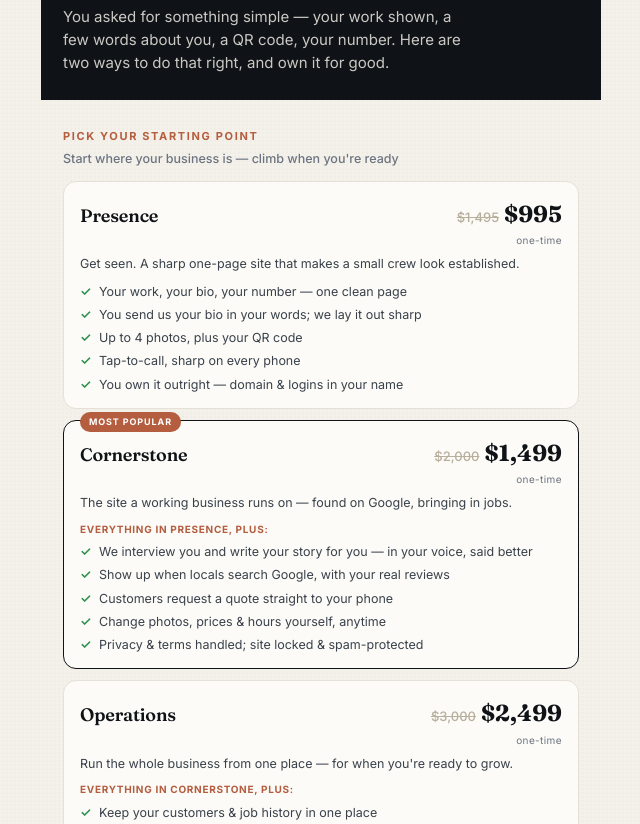
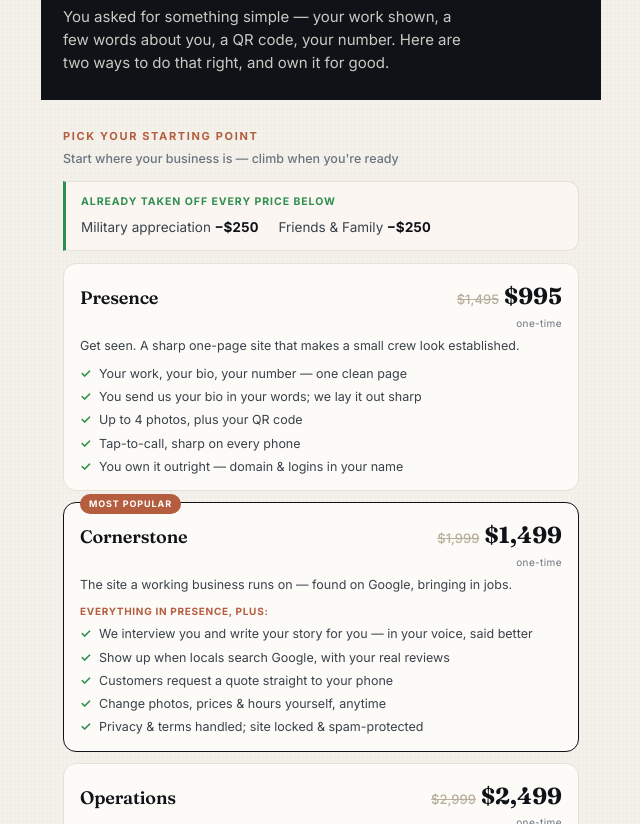
Before and after one commit to theridgestudioapp-oss/pro-lawn-care-demo, a plain HTML site: page quote.html in a window 1280 px wide. Shown: the part 121-945 px from the top of the page, without its empty margins (319-959 px from the left). Drawn offline with Linux system fonts and the light colour scheme.

Commit message:
Discounts-applied banner up top (Military -250 / F&F -250); standards 1999/2999 so math lands exact

```diff
--- a/quote.html
+++ b/quote.html
@@ -111,6 +111,12 @@
   .tc ul{list-style:none;display:flex;flex-direction:column;gap:6px}
   .tc li{font-size:12.5px;color:var(--ink-2);display:flex;gap:8px;align-items:flex-start;line-height:1.38}
   .tc li .ck{color:var(--green);font-weight:700;flex-shrink:0}
+  /* discounts-applied banner */
+  .applied{margin-top:12px;background:#FBF6F2;border:1px solid var(--line);border-left:3px solid var(--green);border-radius:0 11px 11px 0;padding:12px 15px}
+  .applied .ah{font-size:10.5px;font-weight:700;letter-spacing:.09em;text-transform:uppercase;color:var(--green)}
+  .applied .ar{display:flex;gap:20px;flex-wrap:wrap;margin-top:7px}
+  .applied .ar span{font-size:13.5px;color:var(--ink-2)}
+  .applied .ar b{color:var(--ink);font-variant-numeric:tabular-nums;white-space:nowrap}
   /* expandable full breakdown */
   .more{margin-top:14px;border:1px solid var(--line);border-radius:13px;background:var(--paper);overflow:hidden}
   .more>summary{list-style:none;cursor:pointer;padding:14px 16px;font-size:13px;font-weight:600;color:var(--ink);display:flex;justify-content:space-between;align-items:center}
@@ -150,6 +156,10 @@
       <!-- THREE-TIER LADDER -->
       <div class="sec">
         <div class="eyebrow">Pick your starting point<span class="s">Start where your business is — climb when you're ready</span></div>
+        <div class="applied">
+          <div class="ah">Already taken off every price below</div>
+          <div class="ar"><span>Military appreciation <b>−$250</b></span><span>Friends &amp; Family <b>−$250</b></span></div>
+        </div>
         <div class="tierv">
 
           <div class="tc">
@@ -171,7 +181,7 @@
             <div class="tag">Most popular</div>
             <div class="hd">
               <div class="nm">Cornerstone</div>
-              <div class="pz"><s>$2,000</s><span class="big">$1,499</span><span class="one">one-time</span></div>
+              <div class="pz"><s>$1,999</s><span class="big">$1,499</span><span class="one">one-time</span></div>
             </div>
             <div class="who">The site a working business runs on — found on Google, bringing in jobs.</div>
             <div class="plus">Everything in Presence, plus:</div>
@@ -187,7 +197,7 @@
           <div class="tc">
             <div class="hd">
               <div class="nm">Operations</div>
-              <div class="pz"><s>$3,000</s><span class="big">$2,499</span><span class="one">one-time</span></div>
+              <div class="pz"><s>$2,999</s><span class="big">$2,499</span><span class="one">one-time</span></div>
             </div>
             <div class="who">Run the whole business from one place — for when you're ready to grow.</div>
             <div class="plus">Everything in Cornerstone, plus:</div>
@@ -199,7 +209,7 @@
           </div>
 
         </div>
-        <div class="extra" style="margin-top:12px">Crossed-out is our standard rate. Your price has a flat <b>$500 veteran + friends &amp; family appreciation</b> already taken off — and you own everything, forever.</div>
+        <div class="extra" style="margin-top:12px">Crossed-out is our standard rate — the appreciation above is already taken off. One-time prices; you own everything, forever.</div>
       </div>
 
       <div class="reassure">
```
